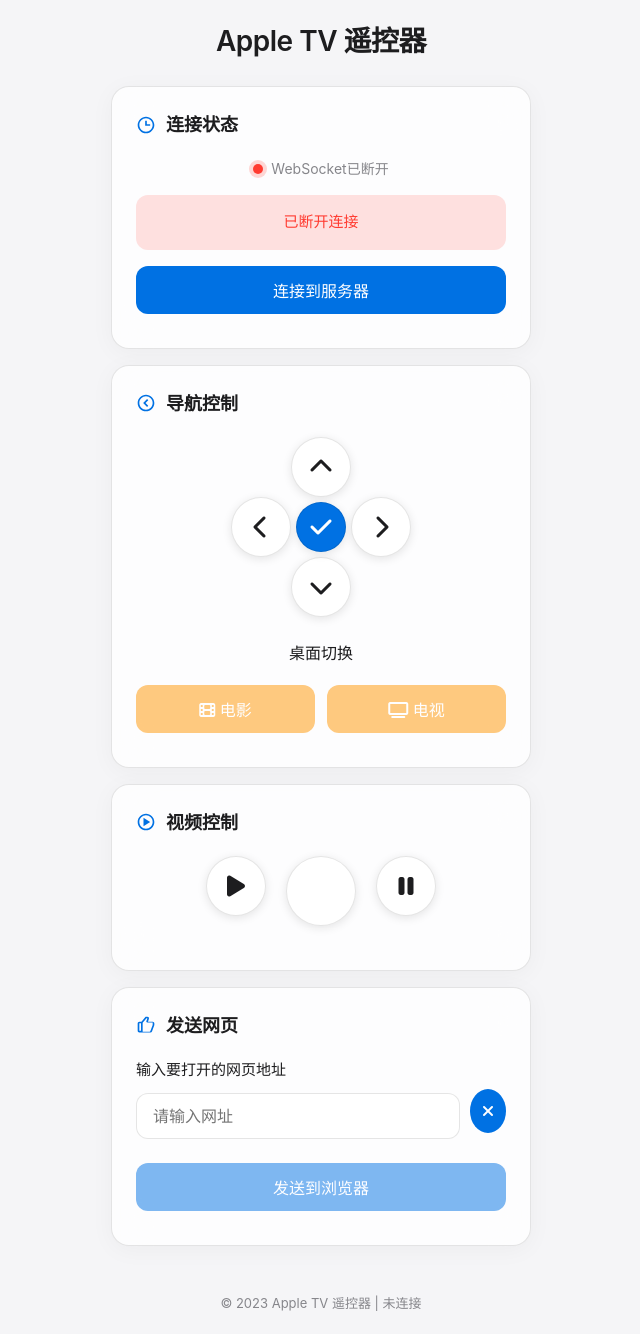
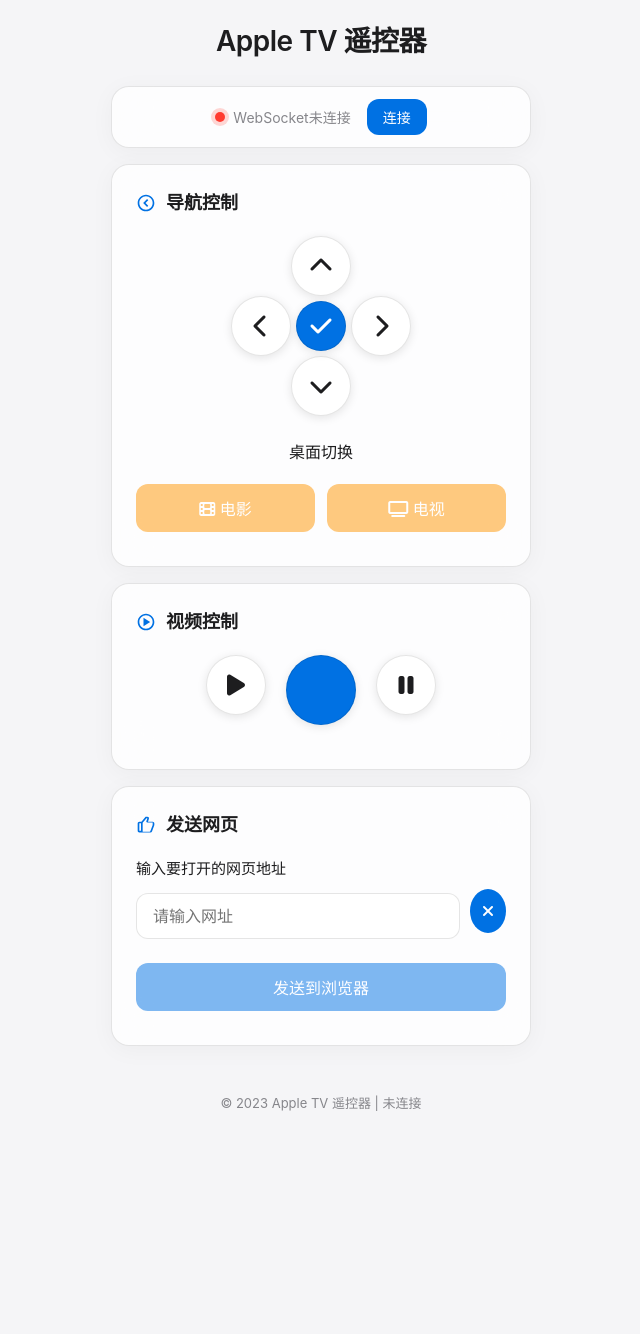
Before and after one commit to Charles-Hello/apptv, a Flask app: page / in a window 1280 px wide. Shown: the whole page, without its empty margins (319-959 px from the left). After the commit the page ends 1111 px from the top, so only its background shows below. Run offline with Flask 2, Linux system fonts and the light colour scheme; some libraries are stand-ins or nearby versions.

Commit message:
添加音量控制和静音功能，更新连接状态样式，优化按钮交互体验

```diff
--- a/static/script.js
+++ b/static/script.js
@@ -5,11 +5,11 @@
   const volumeTrack = document.getElementById('volume-track');
   const volumeHandle = document.getElementById('volume-handle');
   const statusText = document.getElementById('status-text');
-  const statusDiv = document.getElementById('status');
   const connectBtn = document.getElementById('connect-btn');
   const connectionDot = document.getElementById('connection-indicator');
   const connectionStatus = document.getElementById('connection-status');
   const volumeContainer = document.getElementById('current-volume');
+  const muteBtn = document.getElementById('mute-btn');
 
   // 控制按钮
   const playBtn = document.getElementById('play-btn');
@@ -34,6 +34,7 @@
 
   // 保存当前音量和URL历史
   let currentVolume = 0;
+  let lastNonZeroVolume = 50; // 存储上一次非零音量值
   let urlHistory = JSON.parse(localStorage.getItem('urlHistory') || '[]');
 
   // 初始化状态
@@ -41,35 +42,28 @@
   let isDragging = false;
   let socket = null;
   let isConnected = false;
+  let isMuted = false; // 添加静音状态标志
 
   // 更新连接状态指示器
   function updateConnectionIndicator(status) {
     // 移除所有状态类
     connectionDot.classList.remove('connected', 'disconnected');
-    statusDiv.className = 'status';
 
     switch (status) {
       case 'connected':
         connectionDot.classList.add('connected');
         connectionStatus.textContent = 'WebSocket已连接';
-        statusDiv.classList.add('connected');
-        statusDiv.textContent = '已连接';
         break;
       case 'connecting':
         connectionDot.classList.add('disconnected');
         connectionStatus.textContent = '正在连接...';
-        statusDiv.classList.add('connecting');
-        statusDiv.textContent = '正在连接...';
         break;
       case 'disconnected':
         connectionDot.classList.add('disconnected');
-        connectionStatus.textContent = 'WebSocket已断开';
-        statusDiv.classList.add('disconnected');
-        statusDiv.textContent = '已断开连接';
+        connectionStatus.textContent = 'WebSocket未连接';
         break;
       default:
         connectionStatus.textContent = '连接状态未知';
-        statusDiv.classList.add('disconnected');
     }
   }
 
@@ -88,6 +82,7 @@
     volumeUpBtn.disabled = !enable;
     desktopLeftBtn.disabled = !enable;
     desktopRightBtn.disabled = !enable;
+    muteBtn.disabled = !enable;
 
     // 检查URL输入框的值，如果为空则禁用发送按钮
     if (urlInput.value.trim() === '') {
@@ -117,7 +112,7 @@
         isConnected = true;
         statusText.textContent = 'WebSocket已连接';
         updateConnectionIndicator('connected');
-        connectBtn.textContent = '断开连接';
+        connectBtn.textContent = '断开';
 
         // 启用按钮
         enableButtons(true);
@@ -140,7 +135,7 @@
         isConnected = false;
         statusText.textContent = 'WebSocket已断开';
         updateConnectionIndicator('disconnected');
-        connectBtn.textContent = '连接到服务器';
+        connectBtn.textContent = '连接';
 
         // 禁用按钮
         enableButtons(false);
@@ -165,6 +160,11 @@
       socket.on('status_update', function (data) {
         updateVolumeDisplay(data.current_volume);
         statusText.textContent = `${data.status}`;
+
+        // 如果初始音量为0，确保lastNonZeroVolume不为0
+        if (data.current_volume === 0 && lastNonZeroVolume === 0) {
+          lastNonZeroVolume = 50; // 默认值
+        }
       });
 
       // 音量更新
@@ -321,6 +321,11 @@
 
   // 更新音量显示
   function updateVolumeDisplay(volume) {
+    // 如果音量不为零，保存为上次非零音量
+    if (volume > 0) {
+      lastNonZeroVolume = volume;
+    }
+
     // 更新进度条
     volumeLevel.style.width = `${volume}%`;
     // 更新滑块位置
@@ -329,6 +334,16 @@
     volumeValue.textContent = `${volume}`;
     // 保存当前音量
     currentVolume = volume;
+
+    // 更新静音状态
+    isMuted = volume === 0;
+
+    // 更新静音按钮图标
+    if (isMuted) {
+      muteBtn.innerHTML = '<i class="fas fa-volume-up"></i> 恢复音量';
+    } else {
+      muteBtn.innerHTML = '<i class="fas fa-volume-mute"></i> 静音';
+    }
   }
 
   // 添加URL到历史记录
@@ -342,8 +357,8 @@
     // 添加到开头
     urlHistory.unshift(url);
 
-    // 限制最多保存10条记录
-    if (urlHistory.length > 10) {
+    // 限制最多保存5条记录
+    if (urlHistory.length > 5) {
       urlHistory.pop();
     }
 
@@ -488,6 +503,11 @@
     if (socket && socket.connected) {
       socket.emit('volume_control', { direction: 'down' });
       statusText.textContent = '减小音量';
+
+      // 如果音量可能会降到0，确保已记录最后的非零音量
+      if (currentVolume <= 5 && currentVolume > 0) {
+        lastNonZeroVolume = currentVolume;
+      }
     } else {
       statusText.textContent = 'WebSocket未连接，无法控制音量';
     }
@@ -500,6 +520,23 @@
       statusText.textContent = '增大音量';
     } else {
       statusText.textContent = 'WebSocket未连接，无法控制音量';
+    }
+  });
+
+  // 静音按钮
+  muteBtn.addEventListener('click', function () {
+    if (socket && socket.connected) {
+      if (isMuted) {
+        // 如果当前是静音状态，恢复到上次的非零音量
+        socket.emit('set_volume', { volume: lastNonZeroVolume });
+        statusText.textContent = '恢复音量';
+      } else {
+        // 如果当前不是静音状态，设置为静音
+        socket.emit('set_volume', { volume: 0 });
+        statusText.textContent = '已静音';
+      }
+    } else {
+      statusText.textContent = 'WebSocket未连接，无法设置静音';
     }
   });
 
@@ -564,7 +601,7 @@
   window.addEventListener('load', function () {
     // 如果在移动设备上，自动连接
     if (/Android|webOS|iPhone|iPad|iPod|BlackBerry|IEMobile|Opera Mini/i.test(navigator.userAgent)) {
-      setTimeout(connectToServer, 500);
+      setTimeout(connectToServer, 100);
     }
   });
 
--- a/static/styles.css
+++ b/static/styles.css
@@ -499,6 +499,16 @@
     font-size: 28px;
 }
 
+.media-button.blue-button {
+    background-color: var(--apple-primary);
+    color: white;
+}
+
+.media-button.blue-button:hover {
+    background-color: #0062c9;
+    color: white;
+}
+
 /* 响应式设计 */
 @media (max-width: 480px) {
     body {
@@ -535,3 +545,104 @@
         height: 60px;
     }
 }
+
+/* 添加连接卡片的样式 */
+.connection-card {
+    padding: 12px;
+    margin-bottom: 16px;
+}
+
+.connection-info {
+    display: flex;
+    align-items: center;
+    justify-content: center;
+    margin: 0;
+}
+
+.connection-dot {
+    width: 10px;
+    height: 10px;
+    border-radius: 50%;
+    margin-right: 8px;
+    transition: background-color 0.3s;
+}
+
+.connection-dot.connected {
+    background-color: var(--apple-success);
+    box-shadow: 0 0 0 4px rgba(52, 199, 89, 0.2);
+}
+
+.connection-dot.disconnected {
+    background-color: var(--apple-danger);
+    box-shadow: 0 0 0 4px rgba(255, 59, 48, 0.2);
+}
+
+#connection-status {
+    font-size: 14px;
+    color: var(--apple-text-secondary);
+    margin-right: 16px;
+}
+
+/* 连接卡片中的按钮样式 */
+.connection-card .btn {
+    margin: 0;
+    padding: 8px 16px;
+    font-size: 14px;
+    width: auto;
+}
+
+/* 音量控制区样式 */
+.volume-section {
+    margin-top: 24px;
+    border-top: 1px solid var(--apple-border);
+    padding-top: 16px;
+}
+
+.icon-button {
+    display: inline-flex;
+    align-items: center;
+    justify-content: center;
+    background: var(--apple-primary);
+    color: white;
+    border: none;
+    padding: 8px 16px;
+    border-radius: 12px;
+    font-size: 14px;
+    font-weight: 500;
+    cursor: pointer;
+    transition: all 0.2s;
+}
+
+.icon-button:hover:not(:disabled) {
+    background: #0062c9;
+    transform: translateY(-1px);
+}
+
+.icon-button:active:not(:disabled) {
+    transform: translateY(1px);
+}
+
+.icon-button:disabled {
+    opacity: 0.5;
+    cursor: not-allowed;
+}
+
+.icon-button i {
+    margin-right: 6px;
+}
+
+/* 响应式调整 */
+@media (max-width: 480px) {
+    .connection-card {
+        padding: 10px;
+    }
+
+    .connection-card .btn {
+        padding: 6px 12px;
+        font-size: 13px;
+    }
+
+    #connection-status {
+        font-size: 13px;
+    }
+}
--- a/templates/index.html
+++ b/templates/index.html
@@ -15,35 +15,11 @@
 <body>
   <h1>Apple TV 遥控器</h1>
 
-  <div class="card">
-    <div class="card-title">
-      <svg xmlns="http://www.w3.org/2000/svg" width="20" height="20" viewBox="0 0 24 24">
-        <path
-          d="M12 22c5.421 0 10-4.579 10-10S17.421 2 12 2 2 6.579 2 12s4.579 10 10 10zm0-18c4.337 0 8 3.663 8 8s-3.663 8-8 8-8-3.663-8-8 3.663-8 8-8z" />
-        <path d="M13 7h-2v6h6v-2h-4z" />
-      </svg>
-      <span>连接状态</span>
-    </div>
+  <div class="card connection-card">
     <div class="connection-info">
       <div id="connection-indicator" class="connection-dot disconnected"></div>
       <span id="connection-status">WebSocket未连接</span>
-    </div>
-    <div id="status" class="status disconnected">未连接</div>
-    <button id="connect-btn" class="btn">连接到服务器</button>
-    <div id="current-volume" class="hidden">
-      <p style="text-align: center; margin: 16px 0 8px;">当前音量: <span id="volume-value">0</span>%</p>
-      <div class="volume-control">
-        <button id="volume-down-btn" aria-label="减小音量"><i class="fas fa-minus"></i></button>
-        <div class="volume-display">
-          <div class="volume-slider">
-            <div id="volume-track" class="volume-track">
-              <div id="volume-level" class="volume-level"></div>
-              <div id="volume-handle" class="volume-handle"></div>
-            </div>
-          </div>
-        </div>
-        <button id="volume-up-btn" aria-label="增大音量"><i class="fas fa-plus"></i></button>
-      </div>
+      <button id="connect-btn" class="btn">连接</button>
     </div>
   </div>
 
@@ -74,6 +50,28 @@
       </button>
     </div>
 
+    <div id="current-volume" class="hidden volume-section">
+      <h3 style="margin: 24px 0 16px; font-size: 16px; font-weight: 500; text-align: center;">音量控制</h3>
+      <p style="text-align: center; margin-bottom: 8px;">当前音量: <span id="volume-value">0</span>%</p>
+      <div class="volume-control">
+        <button id="volume-down-btn" aria-label="减小音量"><i class="fas fa-minus"></i></button>
+        <div class="volume-display">
+          <div class="volume-slider">
+            <div id="volume-track" class="volume-track">
+              <div id="volume-level" class="volume-level"></div>
+              <div id="volume-handle" class="volume-handle"></div>
+            </div>
+          </div>
+        </div>
+        <button id="volume-up-btn" aria-label="增大音量"><i class="fas fa-plus"></i></button>
+      </div>
+      <div style="text-align: center; margin-top: 12px;">
+        <button id="mute-btn" class="icon-button" aria-label="静音">
+          <i class="fas fa-volume-mute"></i> 静音
+        </button>
+      </div>
+    </div>
+
     <div style="margin-top: 24px;">
       <h3 style="margin-bottom: 16px; font-size: 16px; font-weight: 500; text-align: center;">桌面切换</h3>
       <div class="btn-group">
@@ -100,7 +98,7 @@
       <button id="play-btn" class="media-button" disabled aria-label="播放">
         <i class="fas fa-play"></i>
       </button>
-      <button id="space-btn" class="media-button large" disabled aria-label="播放/暂停">
+      <button id="space-btn" class="media-button large blue-button" disabled aria-label="播放/暂停">
         <i class="fas fa-play-pause"></i>
       </button>
       <button id="pause-btn" class="media-button" disabled aria-label="暂停">
```
